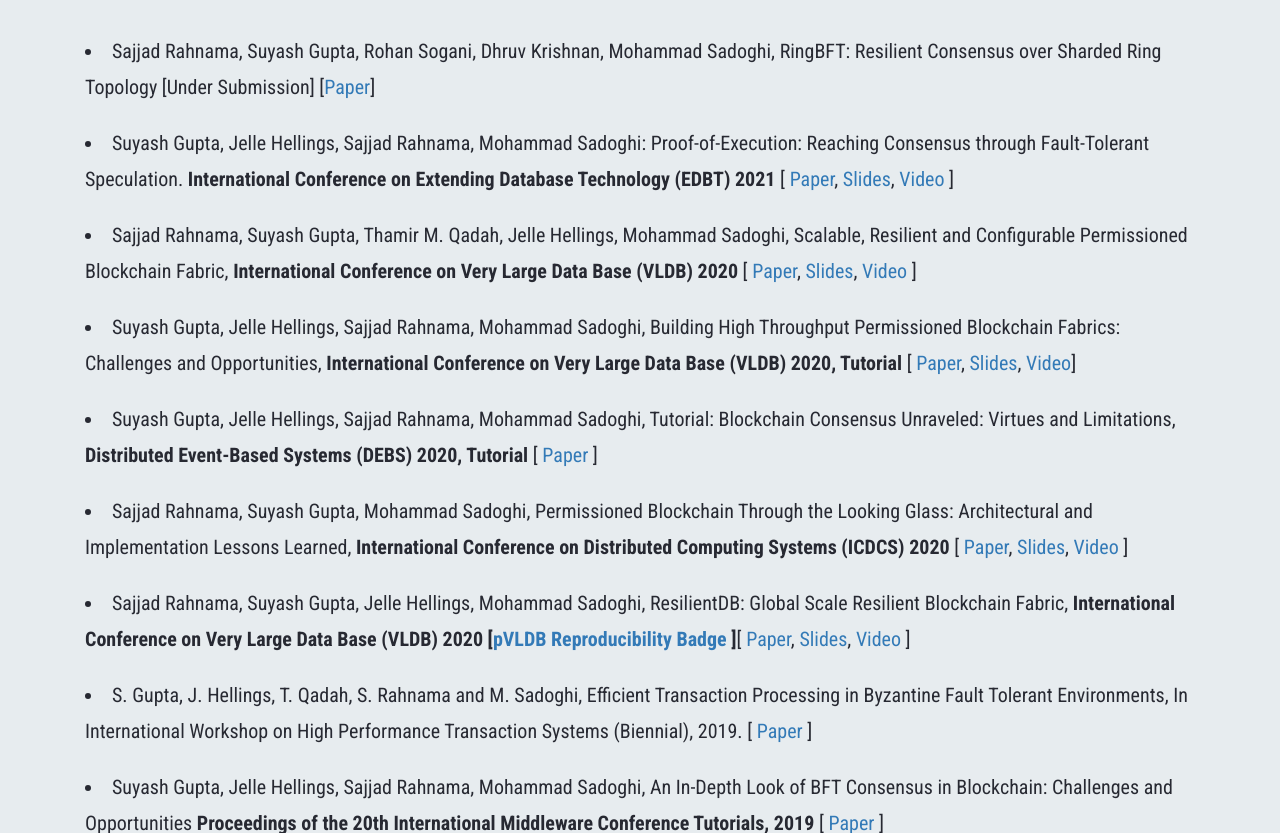
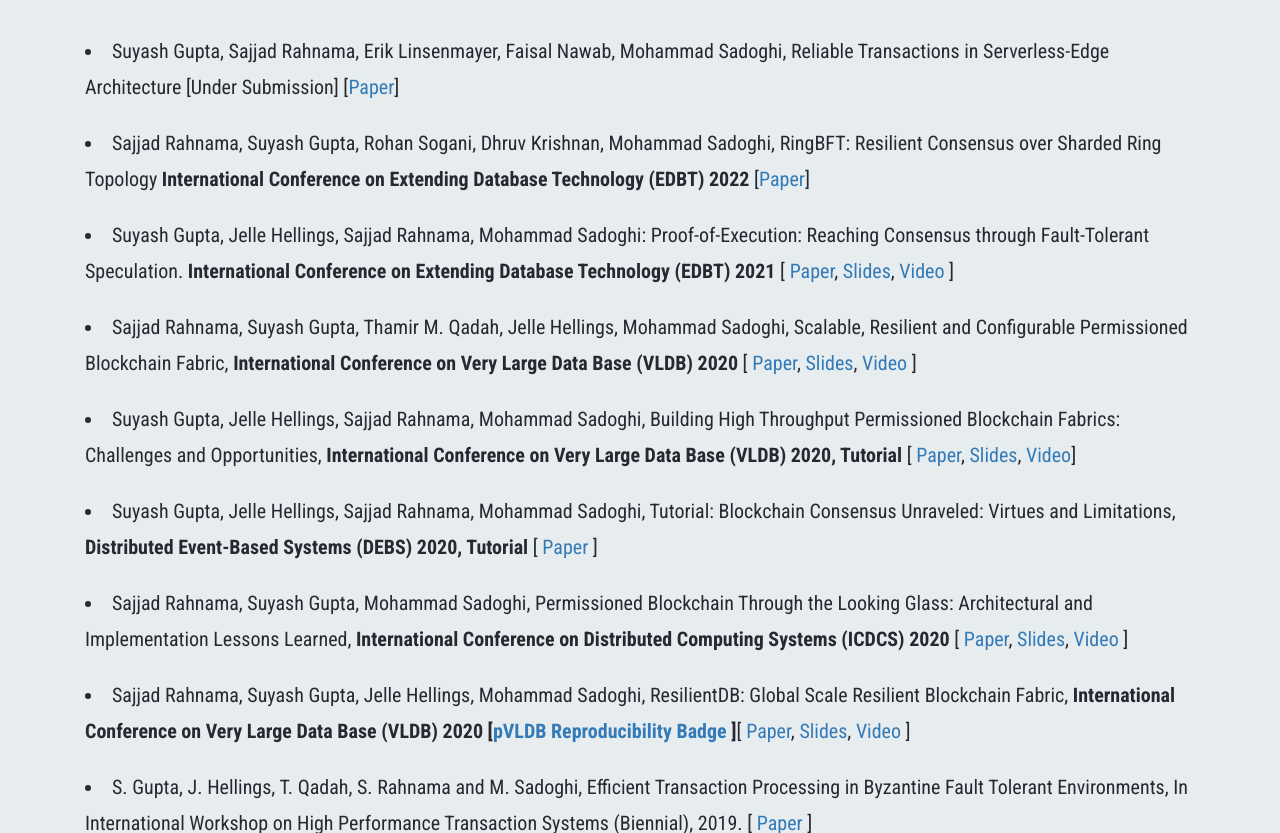
Before and after one commit to sajjadrahnama/sajjadrahnama.github.io, a website built with webpack: page index.html in a window 1280 px wide. Shown: the part 1440-2273 px from the top of the page. Built offline with nearby package versions, Linux system fonts and the light colour scheme; a web font is replaced by a local one.

Commit message:
Paper Update

```diff
--- a/index.html
+++ b/index.html
@@ -194,7 +194,10 @@
             <h3 class="title"> Publications</h3>
             <div class="col-md-12 about-part">
                 <p class="pub">
-                    Sajjad Rahnama, Suyash Gupta, Rohan Sogani, Dhruv Krishnan, Mohammad Sadoghi, RingBFT: Resilient Consensus over Sharded Ring Topology [Under Submission] [<a href="https://arxiv.org/pdf/2107.13047.pdf">Paper</a>]
+                    Suyash Gupta, Sajjad Rahnama, Erik Linsenmayer, Faisal Nawab, Mohammad Sadoghi, Reliable Transactions in Serverless-Edge Architecture [Under Submission] [<a href="https://arxiv.org/pdf/2201.00982.pdf">Paper</a>]
+                </p>
+                <p class="pub">
+                    Sajjad Rahnama, Suyash Gupta, Rohan Sogani, Dhruv Krishnan, Mohammad Sadoghi, RingBFT: Resilient Consensus over Sharded Ring Topology <b>International Conference on Extending Database Technology (EDBT) 2022</b> [<a href="https://arxiv.org/pdf/2107.13047.pdf">Paper</a>]
                 </p>
 
                 <p class="pub">
```
